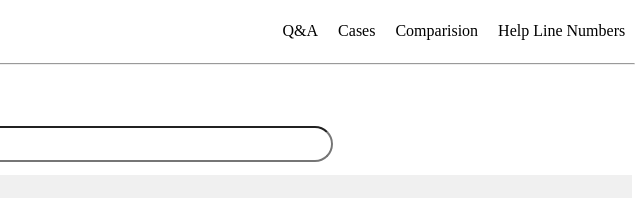
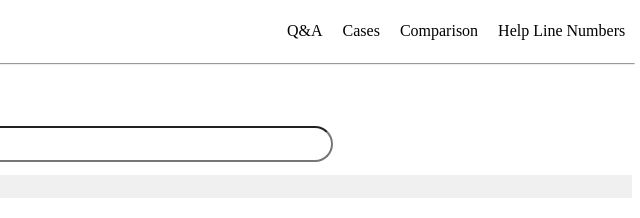
Before and after one commit to harshavarma29/corona, a plain HTML site: page index.html in a window 1280 px wide. Shown: the top 218 px of the page, 640-1280 px from the left. Drawn offline with Linux system fonts and the light colour scheme.

Commit message:
Update index.html

```diff
--- a/index.html
+++ b/index.html
@@ -14,7 +14,7 @@
                 <ul>
                     <li class="li"><a href="index.html">Q&A</a></li>
                     <li class="li"><a href="cases.html">Cases</a></li>
-                    <li class="li"><a href="rate.html">Comparision</a></li>
+                    <li class="li"><a href="rate.html">Comparison</a></li>
                     <li class="li"><a href="help.html">Help Line Numbers</a></li>
                 </ul>
                 <hr/>
```
